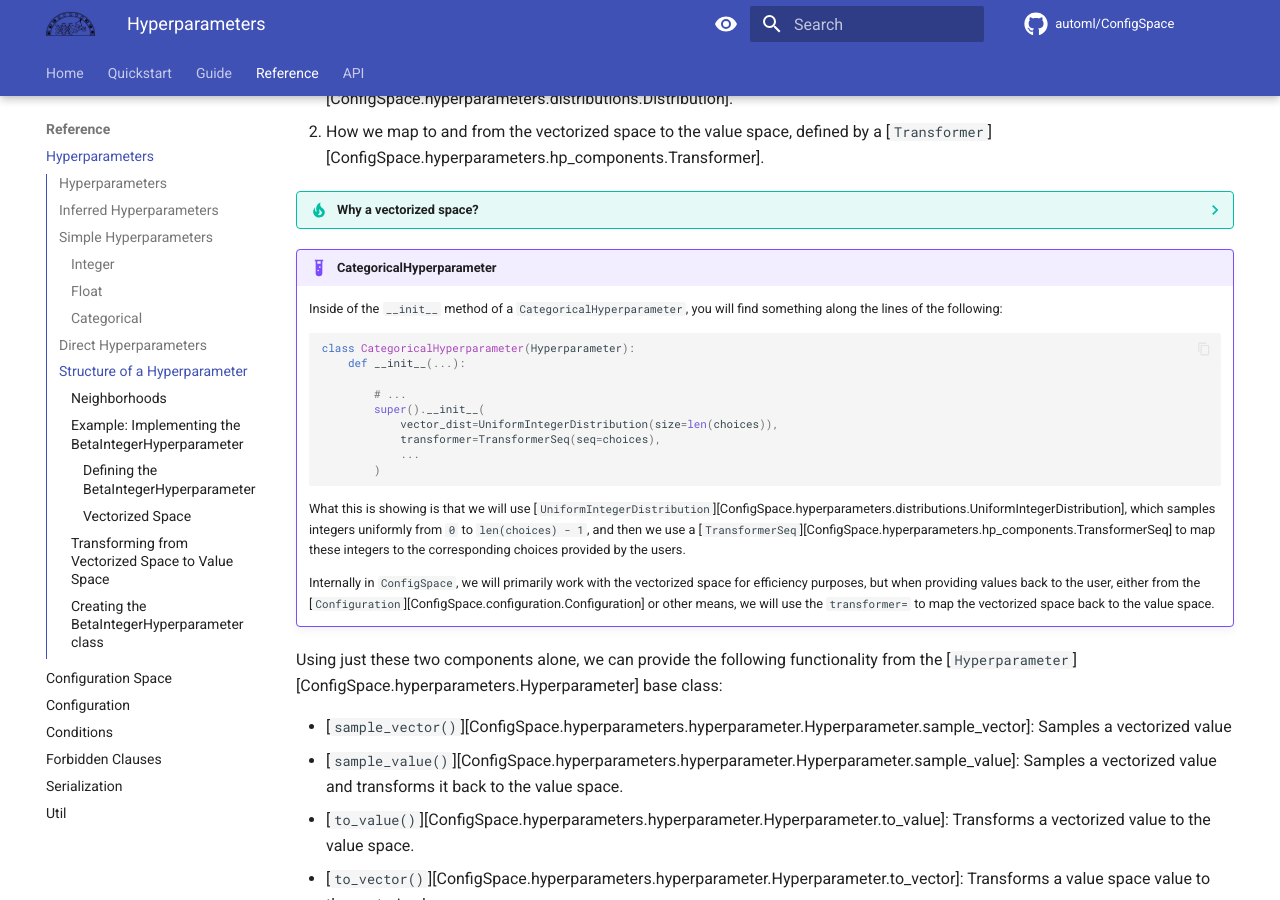
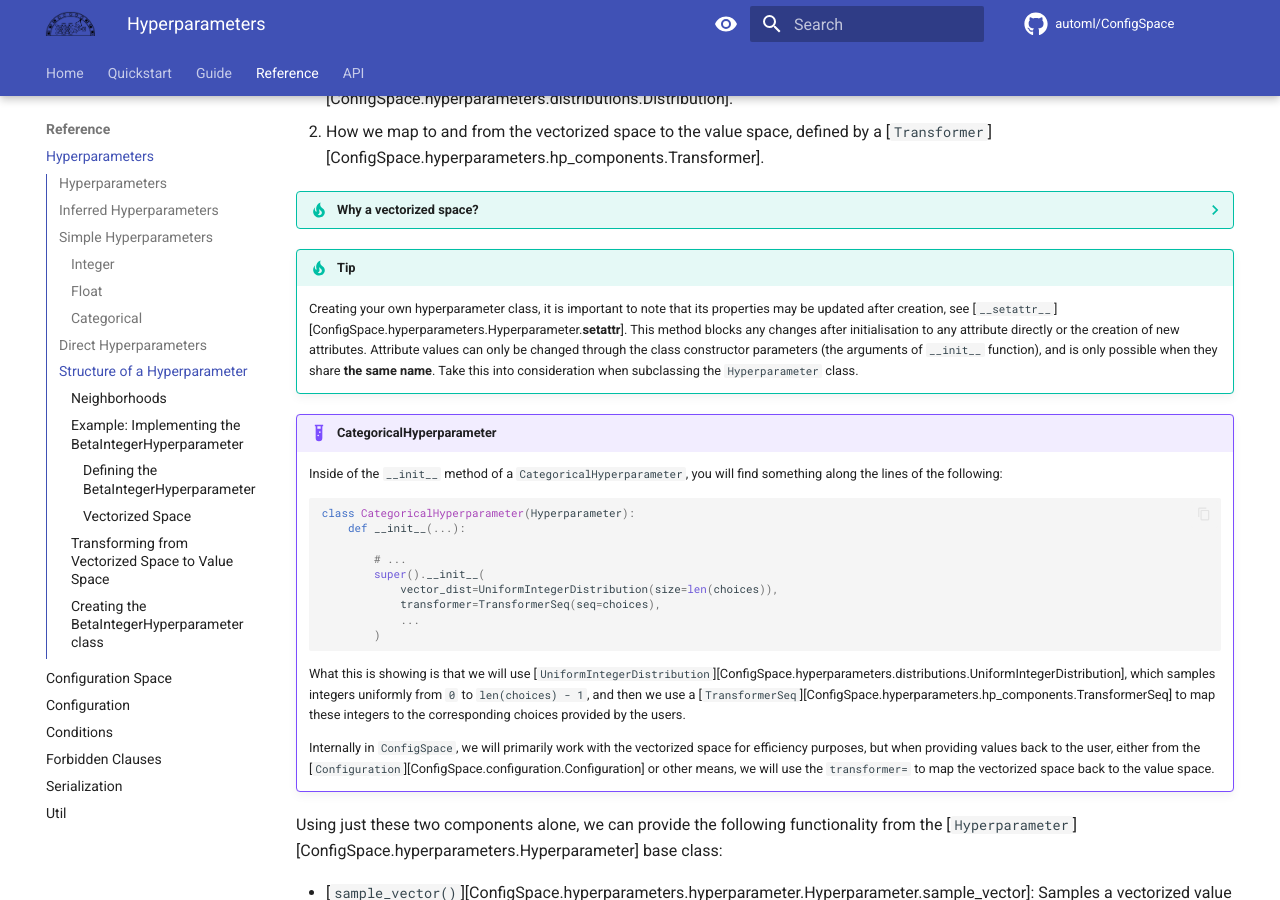
Before and after one commit to automl/ConfigSpace, an MkDocs documentation site: the page built from docs/reference/hyperparameters.md, in a window 1280 px wide and 900 px high, scrolled down 5253 px. Built offline with MkDocs 1.6.1 and Material for MkDocs 9.7.7, drawn with Linux system fonts in a browser that asks for light colours; comment, search, counter and statistics services are not loaded; the version menu is left out.

Commit message:
Adding docs

```diff
--- a/docs/reference/hyperparameters.md
+++ b/docs/reference/hyperparameters.md
@@ -213,6 +213,10 @@ What makes a hyperparameter the hyperparameter it is then:
     This also lets use share implementation details and optimization across various kinds of hyperparameters
     if they share the same underlying vectorized space.
 
+
+!!! tip Updating Hyperparameter properties
+
+    Creating your own hyperparameter class, it is important to note that its properties may be updated after creation, see [`__setattr__`][ConfigSpace.hyperparameters.Hyperparameter.__setattr__]. This method blocks any changes after initialisation to any attribute directly or the creation of new attributes. Attribute values can only be changed through the class constructor parameters (the arguments of `__init__` function), and is only possible when they share **the same name**. Take this into consideration when subclassing the `Hyperparameter` class.
 
 !!! example "CategoricalHyperparameter"
 
```
